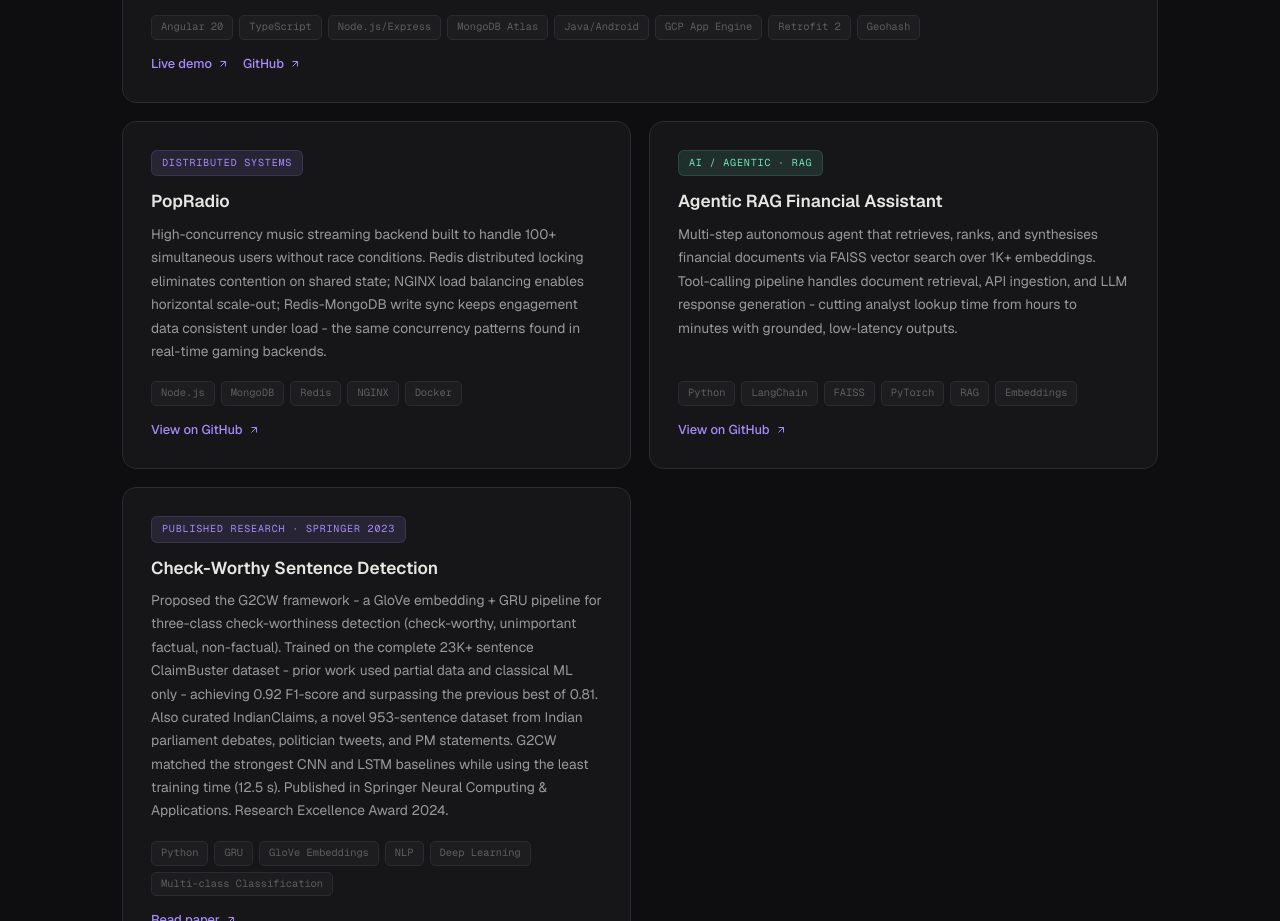
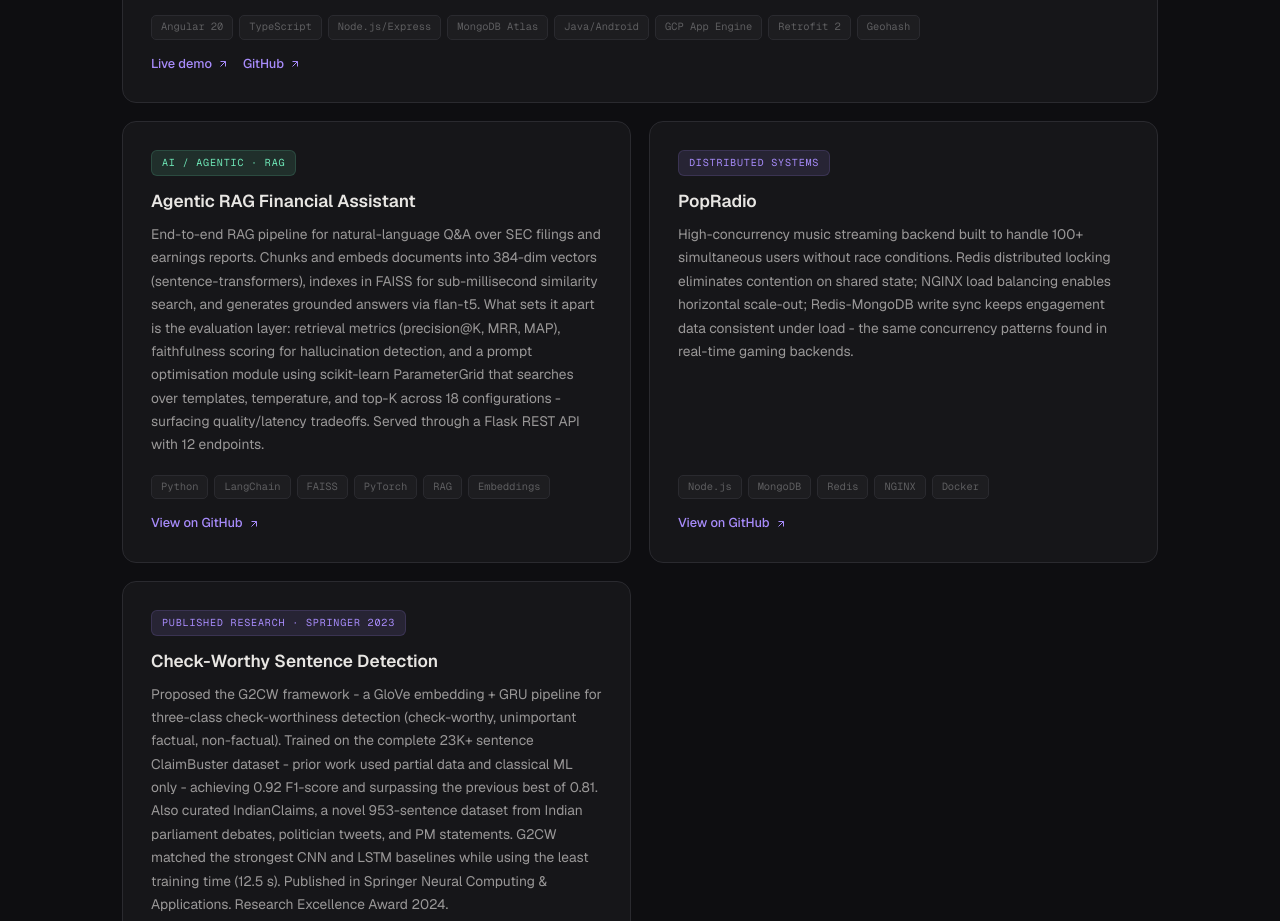
Before and after one commit to riajha-usc/portfolio, a website: page index.html in a window 1280 px wide. Shown: the part 3120-4041 px from the top of the page. Drawn offline with nearby package versions, Linux system fonts and the light colour scheme.

Commit message:
Update index.html

```diff
--- a/index.html
+++ b/index.html
@@ -341,22 +341,22 @@
       </div>
 
       <div class="project-card anim">
+        <span class="project-tag green">AI / Agentic · RAG</span>
+        <h3>Agentic RAG Financial Assistant</h3>
+        <p>End-to-end RAG pipeline for natural-language Q&amp;A over SEC filings and earnings reports. Chunks and embeds documents into 384-dim vectors (sentence-transformers), indexes in FAISS for sub-millisecond similarity search, and generates grounded answers via flan-t5. What sets it apart is the evaluation layer: retrieval metrics (precision@K, MRR, MAP), faithfulness scoring for hallucination detection, and a prompt optimisation module using scikit-learn ParameterGrid that searches over templates, temperature, and top-K across 18 configurations - surfacing quality/latency tradeoffs. Served through a Flask REST API with 12 endpoints.</p>
+        <div class="project-stack"><span>Python</span><span>LangChain</span><span>FAISS</span><span>PyTorch</span><span>RAG</span><span>Embeddings</span></div>
+        <div class="project-links">
+          <a class="project-link" href="https://github.com/riajha-usc/RAGenius" target="_blank">View on GitHub <svg viewBox="0 0 24 24"><path d="M7 17L17 7M17 7H7M17 7V17"/></svg></a>
+        </div>
+      </div>
+
+      <div class="project-card anim">
         <span class="project-tag">Distributed Systems</span>
         <h3>PopRadio</h3>
         <p>High-concurrency music streaming backend built to handle 100+ simultaneous users without race conditions. Redis distributed locking eliminates contention on shared state; NGINX load balancing enables horizontal scale-out; Redis-MongoDB write sync keeps engagement data consistent under load - the same concurrency patterns found in real-time gaming backends.</p>
         <div class="project-stack"><span>Node.js</span><span>MongoDB</span><span>Redis</span><span>NGINX</span><span>Docker</span></div>
         <div class="project-links">
-          <a class="project-link" href="https://github.com/riajha-usc/PopRadio/tree/main/popradio" target="_blank">View on GitHub <svg viewBox="0 0 24 24"><path d="M7 17L17 7M17 7H7M17 7V17"/></svg></a>
-        </div>
-      </div>
-
-      <div class="project-card anim">
-        <span class="project-tag green">AI / Agentic · RAG</span>
-        <h3>Agentic RAG Financial Assistant</h3>
-        <p>Multi-step autonomous agent that retrieves, ranks, and synthesises financial documents via FAISS vector search over 1K+ embeddings. Tool-calling pipeline handles document retrieval, API ingestion, and LLM response generation - cutting analyst lookup time from hours to minutes with grounded, low-latency outputs.</p>
-        <div class="project-stack"><span>Python</span><span>LangChain</span><span>FAISS</span><span>PyTorch</span><span>RAG</span><span>Embeddings</span></div>
-        <div class="project-links">
-          <a class="project-link" href="https://github.com/riajha-usc/RAGenius" target="_blank">View on GitHub <svg viewBox="0 0 24 24"><path d="M7 17L17 7M17 7H7M17 7V17"/></svg></a>
+          <a class="project-link" href="https://github.com/riajha-usc/PopRadio" target="_blank">View on GitHub <svg viewBox="0 0 24 24"><path d="M7 17L17 7M17 7H7M17 7V17"/></svg></a>
         </div>
       </div>
 
```
